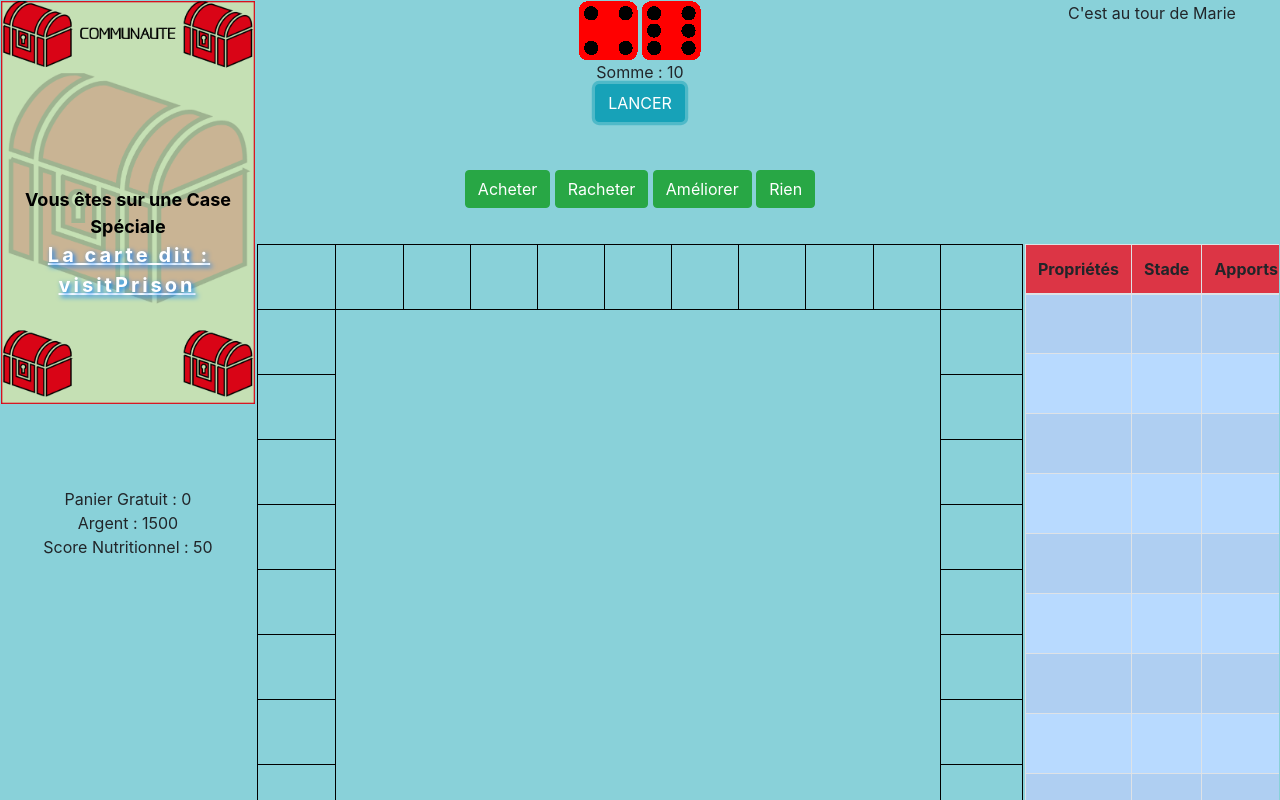
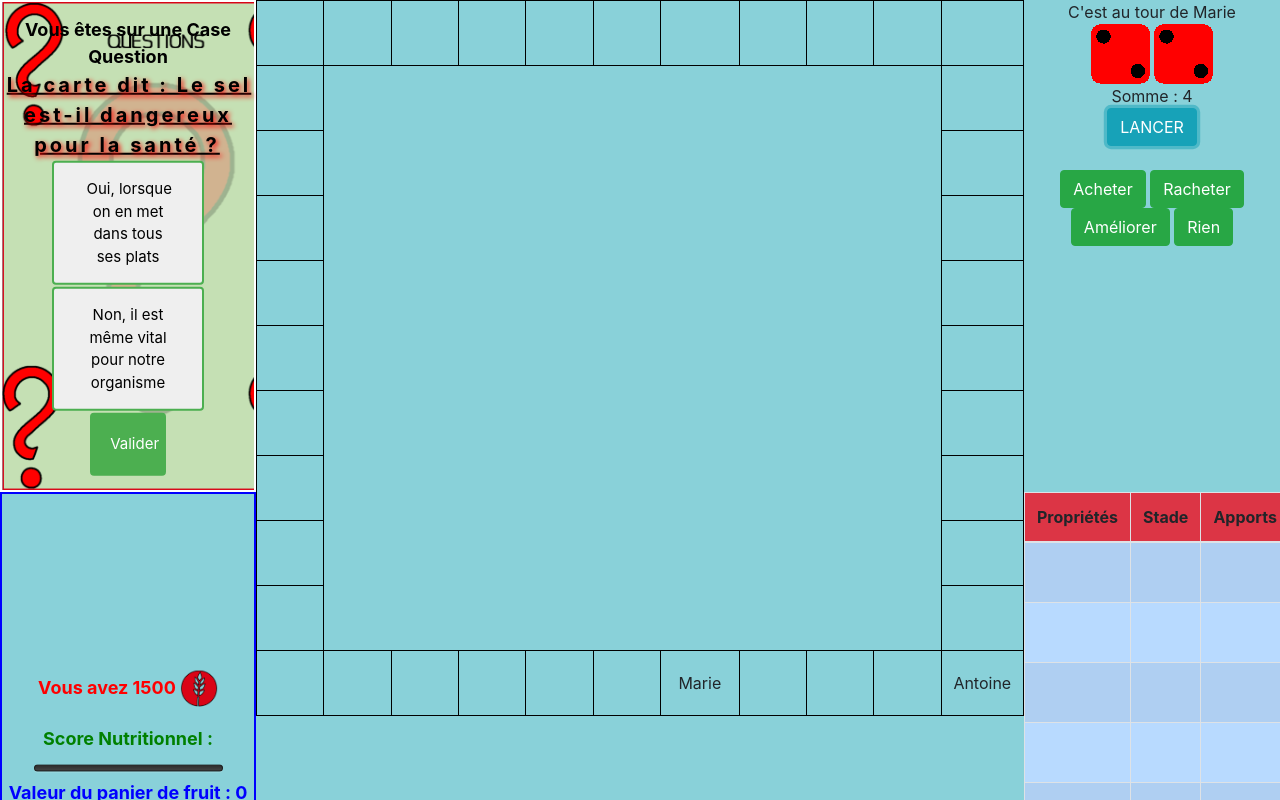
Before and after one commit to corentindessenne/CIRious-Games-2021, a website: page Front/html/game.html in a window 1280 px wide. Both pictures are taken after a click on the button "LANCER". Shown: the top 800 px of the page. Drawn offline with nearby package versions, Linux system fonts and the light colour scheme.

Commit message:
Visual Improvement

```diff
--- a/Back/game/monopalim.js
+++ b/Back/game/monopalim.js
@@ -70,11 +70,11 @@
 
     //Actions in the game
     castTheDice(){//Roll the dice !
-        this.dice1 = Math.floor(Math.random() * 6) + 1;
-        this.dice2 = Math.floor(Math.random() * 6) + 1;
+        //this.dice1 = Math.floor(Math.random() * 6) + 1;
+        //this.dice2 = Math.floor(Math.random() * 6) + 1;
         /* Test Purpose*/
-        /*this.dice1 = 2;
-        this.dice2 = 2;*/
+        this.dice1 = 2;
+        this.dice2 = 2;
         this.castValue = this.dice1 + this.dice2;
         this.isCast = true;
     }
--- a/Front/css/game.css
+++ b/Front/css/game.css
@@ -9,29 +9,21 @@
 /*Placement*/
 #topLeftBox{
     grid-area: 1 / 1 / 3 / 2;
-    margin:1px;
 }
-#playerInfo{
+#bottomLeftBox{
     grid-area: 3 / 1 / 5 / 2; /* row start / column start / row end / column end*/
-    margin: 1px;
 }
 
+
 #game{
-    grid-area: 2 / 2 / 5 / 5;
-    margin: 1px;
-}
-#dice{
-    grid-area: 1 / 2 / 2 / 5;
-    margin:1px;
+    grid-area: 1 / 2 / 5 / 5;
 }
 
-#currentPlayer{
+#dice{
     grid-area: 1 / 5 / 2 / 6;
-    margin: 1px;
 }
 #myPropriety{
-    grid-area: 2 / 5 / 5 / 6;
-    margin: 1px;
+    grid-area: 3 / 5 / 5 / 6;
 }
 
 /*Visual*/
@@ -70,8 +62,9 @@
 #topLeftBox{
     position: relative;
     /*Images*/
-    background-size: 100%;
+    background-size: cover;
     background-repeat: no-repeat;
+    border: solid 2px white;
 }
 #boxInfo{
     font-size: 18px;
@@ -92,17 +85,17 @@
 #cardContent{
     font-size: 20px;
     margin: 2px;
-    color: white;
+    color: black;
     font-weight: bold;
     text-decoration: underline;
     letter-spacing: 3px;
-    text-shadow: 2px 2px 5px #007bff;
+    text-shadow: 2px 2px 5px red;
 }
 /*Css Question*/
 /*Button "Answers"*/
 #answerContent button{
     transition-duration: 0.4s;
-    width: 90%;
+    width: 60%;
     height: 50%;
     border-radius: 4px;
     padding: 15px 32px;
@@ -125,7 +118,7 @@
     font-size: 15px;
     color: #FFFFFF;
     padding: 20px;
-    width: 120px;
+    width: 30%;
     text-align: center;
     transition-duration: 0.4s;
     text-decoration: none;
@@ -155,7 +148,8 @@
 #proprietyContent table{
     border: 1px solid #dee2e6;
     border-collapse: collapse;
-    width:100%;
+    width: 90%;
+    transform: translateX(5%);
 }
 #proprietyContent table th{
     border: 1px solid #dee2e6;
@@ -171,3 +165,94 @@
 #proprietyContent table td:hover{
     background-color: #F2A413;
 }
+
+/*Infos on bottom left side*/
+#bottomLeftBox{
+    position: relative;
+    border: 2px solid blue;
+}
+#playerInfo{
+    font-size: 18px;
+    border: none;
+    width:100%;
+    font-weight: bold;
+    /*Vertical Align*/
+    position: absolute;
+    top: 50%;
+    transform: translateY(-50%);
+}
+/*Player's money*/
+#moneyDiv{
+    color: red;
+}
+#moneyTxt img{
+    width: 15%;
+    height: auto;
+}
+/*Player's HB*/
+#hbDiv{
+    color: green;
+}
+#hbDiv progress{
+    display: inline-block;
+    -moz-box-sizing: border-box;
+         box-sizing: border-box;
+    width: 75%;
+    height: auto;
+    padding: 3px 3px 2px 3px;
+    background: #333;
+    background: -webkit-linear-gradient(#2d2d2d,#444);
+    background:    -moz-linear-gradient(#2d2d2d,#444);
+    background:      -o-linear-gradient(#2d2d2d,#444);
+    background:         linear-gradient(#2d2d2d,#444);
+    border: 1px solid rgba(0,0,0,.5);
+    border-radius: 15px;
+    box-shadow: 0 1px 0 rgba(255,255,255,.2);
+}
+#hbDiv progress::-moz-progress-bar{
+    border-radius:10px;
+    background: #09c;
+    background:
+      -moz-repeating-linear-gradient(
+        45deg,
+        rgba(255,255,255,.2) 0,
+        rgba(255,255,255,.2) 10px,
+        rgba(255,255,255,0) 10px,
+        rgba(255,255,255,0) 20px
+      ),
+      -moz-linear-gradient(
+        rgba(255,255,255,.1) 50%,
+        rgba(255,255,255,0) 60%
+      ),
+      #09c;
+    background:
+      repeating-linear-gradient(
+        45deg,
+        rgba(255,255,255,.2) 0,
+        rgba(255,255,255,.2) 10px,
+        rgba(255,255,255,0) 10px,
+        rgba(255,255,255,0) 20px
+      ),
+      linear-gradient(
+        rgba(255,255,255,.1) 50%,
+        rgba(255,255,255,0) 60%
+      ),
+      #09c;
+    background-size: 300px 20px, auto, auto;
+    background-position: -300px 0, top, top;
+    background-position: top right, top, top;
+    box-shadow: 0 1px 0 rgba(255,255,255,.5) inset,
+                0 -1px 0 rgba(0,0,0,.8) inset,
+                0 0 2px black;
+
+}
+/*taxe's pot*/
+#taxesDiv{
+    color: blue;
+}
+
+/*Game in the middle*/
+
+/*Actions in the top fight corner*/
+
+/*Propriety Tab in the Bottom right corner*/
--- a/Front/html/game.html
+++ b/Front/html/game.html
@@ -36,38 +36,22 @@
             <div id="proprietyContent" style="overflow-x:auto;"></div>
         </div>
     </div>
-    <div id="playerInfo">
-        Panier Gratuit : <span id="taxesMoney">0</span>
-        <br>
-        Argent : <span id="playerMoney">0</span>
-        <br>
-        Score Nutritionnel : <span id="playerHB">0</span>
+    <div id="bottomLeftBox">
+        <div id="playerInfo">
+            <div id="moneyDiv">
+                <p id="moneyTxt">Vous avez <span id="playerMoney"></span>  <img src="../assets/img/money/monnaie.png" alt="new"/></p>
+            </div>
+            <div id="hbDiv">
+                <span>Score Nutritionnel :</span>
+                <progress id="hb" max="100" value="0"></progress>
+            </div>
+            <div id="taxesDiv">
+                Valeur du panier de fruit : <span id="taxesMoney">0</span>
+            </div>
+        </div>
     </div>
 
     <!--Second Part-->
-    <div id="dice">
-        <span id="dice1"></span> <span id="dice2"></span>
-        <br>Somme : <span id="diceSum">2</span>
-        <br><button type="button" id="rollDice" class="btn btn-info">LANCER</button>
-        <div id="actionButtons">
-            <br>
-            <br>
-            <button type="button" id="buy" class="btn btn-success">Acheter</button>
-            <button type="button" id="redeem" class="btn btn-success">Racheter</button>
-            <button type="button" id="upgrade" class="btn btn-success">Améliorer</button>
-            <button type="button" id="nothing" class="btn btn-success">Rien</button>
-        </div>
-        <div id="upgradeButtons">
-            <br>
-            <span id="selectUpgrade"></span>
-            <button type="button" id="upgradeChoice1" class="btn btn-warning">grocery</button>
-            <button type="button" id="upgradeChoice2" class="btn btn-warning">market</button>
-            <button type="button" id="upgradeChoice3" class="btn btn-warning">supermarket</button>
-            <button type="button" id="upgradeChoice4" class="btn btn-warning">organic shop</button>
-        </div>
-        <br>
-        <span id="jailStatus"></span>
-    </div>
     <!--Game Board-->
     <div id="game" style="overflow-x:auto;">
         <table id="monopalimBoard">
@@ -231,8 +215,28 @@
 
     <!--Third Part-->
     <!--Propriety Tab & Game Info-->
-    <div id="currentPlayer">
+    <div id="dice">
         C'est au tour de <span id="playerName"></span>
+        <br>
+        <span id="dice1"></span> <span id="dice2"></span>
+        <br>Somme : <span id="diceSum">2</span>
+        <br><button type="button" id="rollDice" class="btn btn-info">LANCER</button>
+        <br>
+        <br>
+        <div id="actionButtons">
+            <button type="button" id="buy" class="btn btn-success">Acheter</button>
+            <button type="button" id="redeem" class="btn btn-success">Racheter</button>
+            <button type="button" id="upgrade" class="btn btn-success">Améliorer</button>
+            <button type="button" id="nothing" class="btn btn-success">Rien</button>
+        </div>
+        <div id="upgradeButtons">
+            <span id="selectUpgrade"></span>
+            <button type="button" id="upgradeChoice1" class="btn btn-warning">grocery</button>
+            <button type="button" id="upgradeChoice2" class="btn btn-warning">market</button>
+            <button type="button" id="upgradeChoice3" class="btn btn-warning">supermarket</button>
+            <button type="button" id="upgradeChoice4" class="btn btn-warning">organic shop</button>
+        </div>
+        <span id="jailStatus"></span>
     </div>
     <div id="myPropriety" style="overflow-x:auto;">
         <table id="propriety" class="table table-hover table-bordered table-striped table-primary">
@@ -276,31 +280,6 @@
                     <td></td>
                     <td></td>
                 </tr>
-                <tr>
-                    <td></td>
-                    <td></td>
-                    <td></td>
-                </tr>
-                <tr>
-                    <td></td>
-                    <td></td>
-                    <td></td>
-                </tr>
-                <tr>
-                    <td></td>
-                    <td></td>
-                    <td></td>
-                </tr>
-                <tr>
-                    <td></td>
-                    <td></td>
-                    <td></td>
-                </tr>
-                <tr>
-                    <td></td>
-                    <td></td>
-                    <td></td>
-                </tr>
             </tbody>
         </table>
     </div>
--- a/Front/js/view.js
+++ b/Front/js/view.js
@@ -118,8 +118,8 @@
         return true;
     }
     displayHealthyBar() {
-        let hb = document.getElementById('playerHB');
-        hb.innerText = this.game.playerOrder[this.game.orderIndex].healthyBar;
+        let hb = document.getElementById('hb');
+        hb.value = this.game.playerOrder[this.game.orderIndex].healthyBar;
         return true;
     }
     displayCurrentPlayer() {//Used to set up the turn
@@ -131,7 +131,7 @@
         let proprietyTab = document.getElementById('propriety');
         //Delete old infos
         let line = 1;
-        for (let i = 1; i < 10; i++) {
+        for (let i = 1; i <= 6; i++) {
             proprietyTab.rows[i].cells[0].innerText = "";
             proprietyTab.rows[i].cells[1].innerText = "";
             proprietyTab.rows[i].cells[2].innerText = "";
@@ -203,6 +203,7 @@
         //Removing old text
         boxType.innerText = "";
         boxInfo.innerText = "";
+        globalDiv.style.backgroundImage = "none";
 
         //Removing table
         if (typeof info.children[0] !== 'undefined'){
@@ -270,11 +271,25 @@
                     type = "Case Chance";
                     globalDiv.style.backgroundImage = "url('../assets/img/cards/chance_front.png')";
                     break;
-
+                case"start":
+                    type = "Case spéciale";
+                    content = "Passez par là pour obtenir 200 blés !";
+                    globalDiv.style.backgroundImage = "url('../assets/img/game/Case_depart.png')";
+                    break;
+                case"visitPrison":
+                    type = "Case spéciale";
+                    content = "Si vous n'êtes pas emprisonné, c'est cool !";
+                    globalDiv.style.backgroundImage = "url('../assets/img/cards/communaute_front.png')";
+                    break;
+                case"getStockedBasket":
+                    type = "Case spéciale";
+                    content = "Vous gagnez le panier de fruit !";
+                    globalDiv.style.backgroundImage = "url('../assets/img/cards/fruitbucket.png')";
+                    break;
                 default:
-                    content = box.type;
-                    type = "Case Spéciale";
-                    globalDiv.style.backgroundImage = "url('../assets/img/cards/communaute_front.png')";
+                    type = "Case spéciale";
+                    content = "Allez en diète !"
+                    globalDiv.style.backgroundImage = "url('../assets/img/cards/jail.png')";
                     break;
             }
             if (order === "yes"){
@@ -328,8 +343,8 @@
 
             //Displaying infos
             tbl.rows[0].cells[0].innerText = "Nom";
-            tbl.rows[0].cells[1].innerText = "Achat";
-            tbl.rows[0].cells[2].innerText = "Appartenance";
+            tbl.rows[0].cells[1].innerText = "Prix";
+            tbl.rows[0].cells[2].innerText = "Bien";
             tbl.rows[0].cells[3].innerText = "Loyer";
             tbl.rows[1].cells[0].innerText = box.name;
             tbl.rows[1].cells[1].innerText = box.price[box.upgradeRate];
@@ -344,7 +359,7 @@
             //Style
             tbl.setAttribute("border", "2");
 
-            globalDiv.style.backgroundImage = "url('../assets/img/cards/communaute_front.png')";
+            globalDiv.style.backgroundImage = "url('../assets/img/cards/property.png')";
         }
 
         boxType.innerHTML = "Vous êtes sur une " + type;
```
